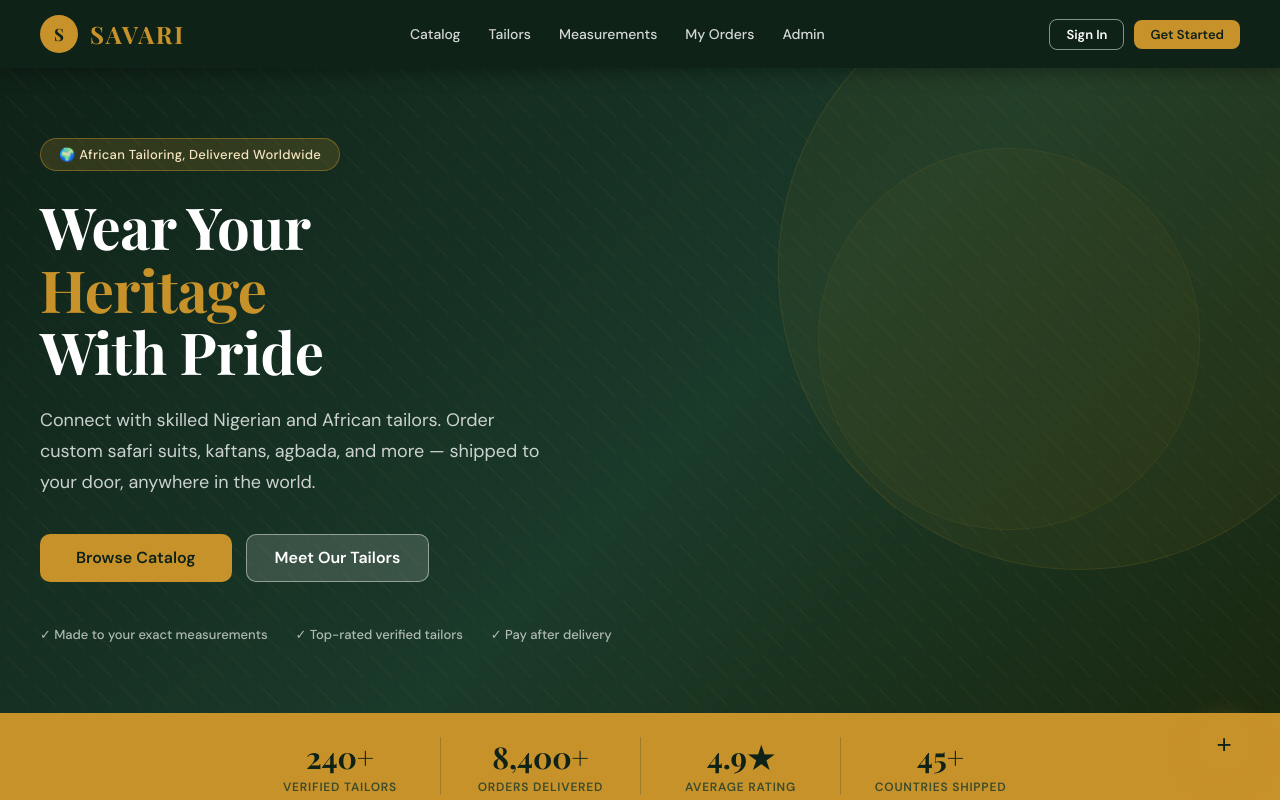
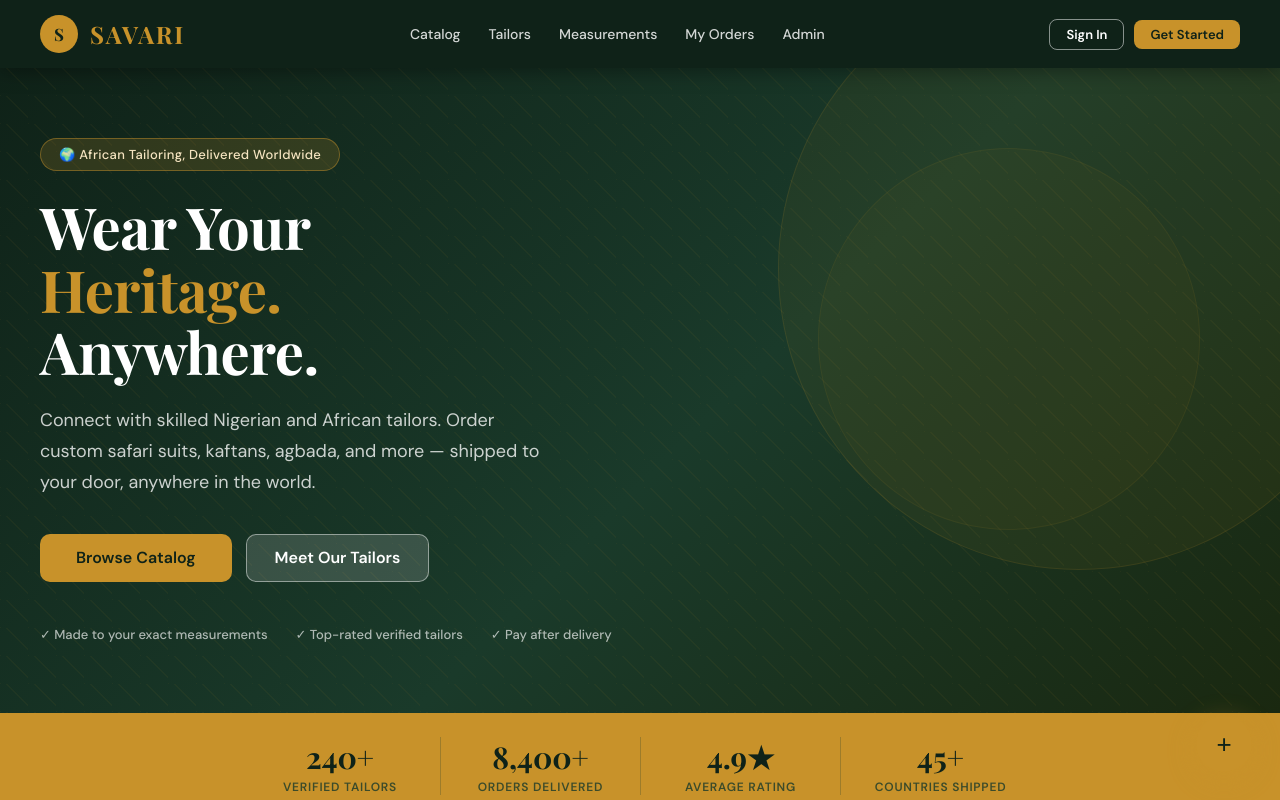
Before and after one commit to GeorgeNwajiaku/savari, a plain HTML site: page index.html in a window 1280 px wide. Shown: the top 800 px of the page. Drawn offline with nearby package versions, Linux system fonts and the light colour scheme.

Commit message:
Update hero headline to: Wear Your Heritage. Anywhere.

```diff
--- a/index.html
+++ b/index.html
@@ -382,7 +382,7 @@ footer{background:var(--forest-deep);padding:56px 40px 28px}
     <div class="hero-pattern" aria-hidden="true"></div>
     <div class="hero-content">
       <div class="hero-tag">🌍 African Tailoring, Delivered Worldwide</div>
-      <h1>Wear Your<br><em>Heritage</em><br>With Pride</h1>
+      <h1>Wear Your<br><em>Heritage.</em><br>Anywhere.</h1>
       <p>Connect with skilled Nigerian and African tailors. Order custom safari suits, kaftans, agbada, and more — shipped to your door, anywhere in the world.</p>
       <div class="hero-actions">
         <button class="btn btn-gold btn-lg" onclick="nav('catalog')">Browse Catalog</button>
```
